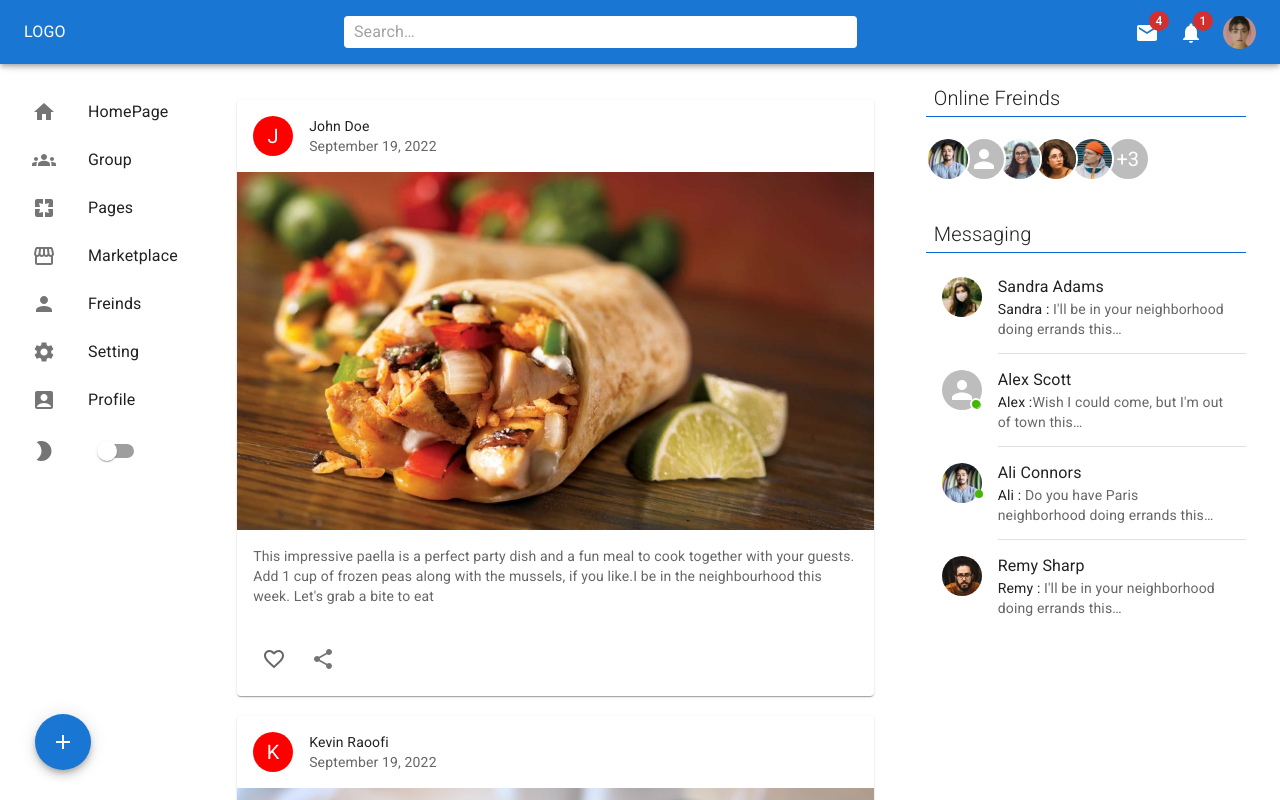
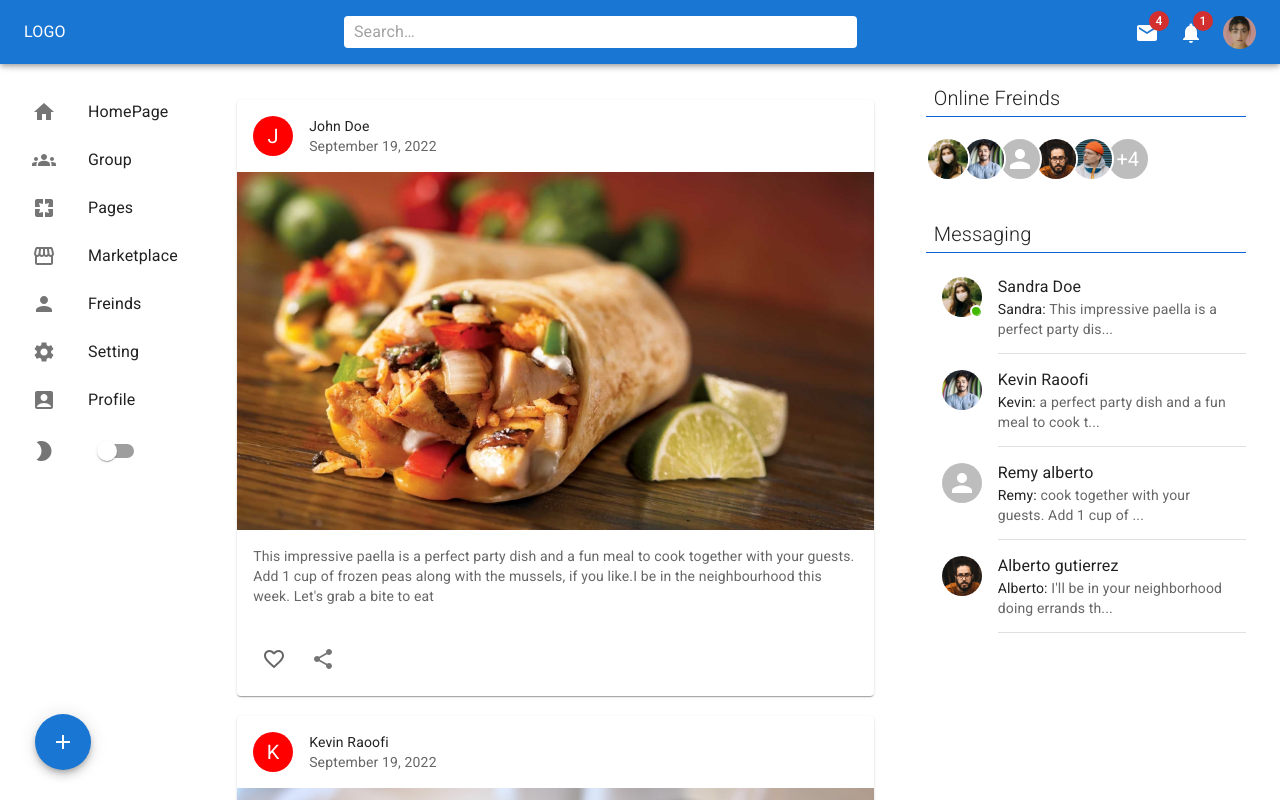
Before and after one commit to atefeh-karimi/MUI-React-Project, a React (Create React App) app: page / in a window 1280 px wide. Shown: the top 800 px of the page. Built offline with nearby package versions, Linux system fonts and the light colour scheme.

Commit message:
Refactor & fix imgUrl

```diff
--- a/src/components/Add.js
+++ b/src/components/Add.js
@@ -59,7 +59,10 @@ function Add() {
             Create post
           </Typography>
           <StyledBox>
-            <Avatar src="image/u.jpg" sx={{ width: 50, height: 50 }}></Avatar>
+            <Avatar
+              src={process.env.PUBLIC_URL + "/image/u.jpg"}
+              sx={{ width: 50, height: 50 }}
+            ></Avatar>
             <Typography fontWeight={500} variant="span">
               Sarah Doe
             </Typography>
--- a/src/components/Feed.js
+++ b/src/components/Feed.js
@@ -6,7 +6,7 @@ function Feed() {
   return (
     <Box flex={4} p={2}>
       {content.map((c) => {
-        return <Post key={c.id} name={c.name} body={c.body} url={c.image} />;
+        return <Post key={c.id} {...c} />;
       })}
     </Box>
   );
--- a/src/components/Navbar.js
+++ b/src/components/Navbar.js
@@ -43,7 +43,6 @@ function Navbar() {
         <Typography sx={{ display: { xs: "none", sm: "block" } }}>
           LOGO
         </Typography>{" "}
-        {/* <MenuIcon sx={{ display: { sm: "none" } }} /> */}
         <MyDrawer />
         <Search bgcolor={"background.default"} color={"text.primary"}>
           <InputBase sx={{ width: "100%" }} placeholder="Search…" />
@@ -76,7 +75,7 @@ function Navbar() {
               width: "33px",
               height: "33px",
             }}
-            src="image/u.jpg"
+            src={process.env.PUBLIC_URL + "/image/u.jpg"}
           />
         </Icon>
       </ToolBarStyle>{" "}
--- a/src/components/Post.js
+++ b/src/components/Post.js
@@ -11,7 +11,7 @@ import {
   Typography,
 } from "@mui/material";
 import React from "react";
-function Post({ name, body, url }) {
+function Post({ name, body, image }) {
   return (
     <Card sx={{ margin: "20px" }} position="absolute">
       <CardHeader
@@ -23,7 +23,12 @@ function Post({ name, body, url }) {
         title={name}
         subheader="September 19, 2022"
       />
-      <CardMedia component="img" height="20%" image={url} alt={name} />
+      <CardMedia
+        component="img"
+        height="20%"
+        image={process.env.PUBLIC_URL + image}
+        alt={name}
+      />
       <CardContent>
         <Typography variant="body2" color="text.secondary">
           {body}
--- a/src/components/Rightbar.js
+++ b/src/components/Rightbar.js
@@ -13,14 +13,6 @@ import {
 } from "@mui/material";
 import { styled } from "@mui/material/styles";
 
-const StyledBadge = styled(Badge)(({ theme }) => ({
-  "& .MuiBadge-badge": {
-    right: 3,
-    top: 31,
-    padding: 4,
-    background: "#44b700",
-  },
-}));
 const AnotherStyledBadge = styled(Badge)(({ theme }) => ({
   "& .MuiBadge-badge": {
     backgroundColor: "#44b700",
@@ -69,14 +61,11 @@ function Rightbar() {
           max={6}
           sx={{ justifyContent: "flex-end", margin: "20px 0 35px 0" }}
         >
-          <Avatar alt="Remy Sharp" src="image/tm1.jpg" />
-          <Avatar alt="Trevor Henderson" src="" />
-          <Avatar alt="Travis Howard" src="image/tm2.jpg" />
-          <Avatar alt="Cindy Baker" src="image/tm5.jpg" />
-          <Avatar alt="Agnes Walker" src="image/tm8.jpg" />
-          <Avatar alt="Agnes Walker" src="image/tm4.jpg" />
-          <Avatar alt="Agnes Walker" src="image/tm4.jpg" />
-          <Avatar alt="Agnes Walker" src="image/tm4.jpg" />
+          {content.map((c) => {
+            return (
+              <Avatar alt={c.name} src={process.env.PUBLIC_URL + c.image} />
+            );
+          })}
         </AvatarGroup>
 
         <Typography
@@ -93,12 +82,35 @@ function Rightbar() {
         <List
           sx={{ width: "100%", maxWidth: 360, bgcolor: "background.paper" }}
         >
-          <ListItem alignItems="flex-start">
+          {content.map((c) => {
+            return (
+              c.body && (
+                <>
+                  <ListItem key={c.id} alignItems="flex-start">
                     <ListItemAvatar>
-              <Avatar alt="Remy Sharp" src="image/user1.jpg" />
+                      {c.online ? (
+                        <AnotherStyledBadge
+                          overlap="circular"
+                          anchorOrigin={{
+                            vertical: "bottom",
+                            horizontal: "right",
+                          }}
+                          variant="dot"
+                        >
+                          <Avatar
+                            alt={c.name}
+                            src={process.env.PUBLIC_URL + c.image}
+                          />
+                        </AnotherStyledBadge>
+                      ) : (
+                        <Avatar
+                          alt={c.name}
+                          src={process.env.PUBLIC_URL + c.image}
+                        />
+                      )}
                     </ListItemAvatar>
                     <ListItemText
-              primary="Sandra Adams"
+                      primary={c.name}
                       secondary={
                         <React.Fragment>
                           <Typography
@@ -107,92 +119,73 @@ function Rightbar() {
                             variant="body2"
                             color="text.primary"
                           >
-                    Sandra :
+                            {c.name.split(" ")[0] + ": "}
                           </Typography>
-                  {"  I'll be in your neighborhood doing errands this…"}
+                          {c.body.substring(0, 45) + "..."}
                         </React.Fragment>
                       }
                     />
                   </ListItem>
                   <Divider variant="inset" component="li" />
-          <ListItem alignItems="flex-start">
-            <ListItemAvatar>
-              <AnotherStyledBadge
-                overlap="circular"
-                anchorOrigin={{ vertical: "bottom", horizontal: "right" }}
-                variant="dot"
-              >
-                <Avatar alt="Remy Sharp" src="" />
-              </AnotherStyledBadge>
-            </ListItemAvatar>
-            <ListItemText
-              primary="Alex Scott"
-              secondary={
-                <React.Fragment>
-                  <Typography
-                    sx={{ display: "inline" }}
-                    component="span"
-                    variant="body2"
-                    color="text.primary"
-                  >
-                    Alex :
-                  </Typography>
-                  {"Wish I could come, but I'm out of town this…"}
-                </React.Fragment>
-              }
-            />
-          </ListItem>
-          <Divider variant="inset" component="li" />
-
-          <ListItem alignItems="flex-start">
-            <ListItemAvatar>
-              <StyledBadge overlap="circular" badgeContent=" " variant="dot">
-                <Avatar alt="Ali Connors" src="image/tm1.jpg" />
-              </StyledBadge>
-            </ListItemAvatar>
-            <ListItemText
-              primary="Ali Connors"
-              secondary={
-                <React.Fragment>
-                  <Typography
-                    sx={{ display: "inline" }}
-                    component="span"
-                    variant="body2"
-                    color="text.primary"
-                  >
-                    Ali :
-                  </Typography>
-                  {"   Do you have Paris neighborhood doing errands this…"}
-                </React.Fragment>
-              }
-            />
-          </ListItem>
-          <Divider variant="inset" component="li" />
-          <ListItem alignItems="flex-start">
-            <ListItemAvatar>
-              <Avatar alt="Remy Sharp" src="image/user3.jpg" />
-            </ListItemAvatar>
-            <ListItemText
-              primary="Remy Sharp"
-              secondary={
-                <React.Fragment>
-                  <Typography
-                    sx={{ display: "inline" }}
-                    component="span"
-                    variant="body2"
-                    color="text.primary"
-                  >
-                    Remy :
-                  </Typography>
-                  {"  I'll be in your neighborhood doing errands this…"}
-                </React.Fragment>
-              }
-            />
-          </ListItem>
+                </>
+              )
+            );
+          })}
         </List>
       </Box>
     </Box>
   );
 }
-
+const content = [
+  {
+    id: 1,
+    name: "Sandra Doe",
+    body: "This impressive paella is a perfect party dish and a fun meal to cook together with your guests. Add 1 cup of frozen peas along with the mussels, if you like.I be in the neighbourhood this week. Let's grab a bite to eat",
+    online: true,
+    image: "/image/user1.jpg",
+  },
+  {
+    id: 2,
+    name: "Kevin Raoofi",
+    body: "a perfect party dish and a fun meal to cook together with your guests. Add 1 cup of frozen peas along with the mussels...",
+    image: "/image/tm1.jpg",
+  },
+  {
+    id: 3,
+    name: "Remy alberto",
+    body: "cook together with your guests. Add 1 cup of frozen...",
+    image: "",
+  },
+  {
+    id: 4,
+    name: "Alberto gutierrez",
+    body: `I'll be in your neighborhood doing errands this…`,
+    image: "/image/user3.jpg",
+  },
+  {
+    id: 5,
+    name: "Alberto gutierrez",
+    image: "/image/tm8.jpg",
+  },
+  {
+    id: 6,
+    name: "Alberto gutierrez",
+    image: "",
+  },
+  {
+    id: 7,
+    name: "Alberto gutierrez",
+    image: "/image/tm8.jpg",
+  },
+  {
+    id: 8,
+    name: "Alberto gutierrez",
+    image: "/image/tm8.jpg",
+  },
+  {
+    id: 9,
+    name: "Alberto gutierrez",
+    image: "/image/tm8.jpg",
+  },
+];
 export default Rightbar;
```
Lines whose indentation alone changed are shown as unchanged.
